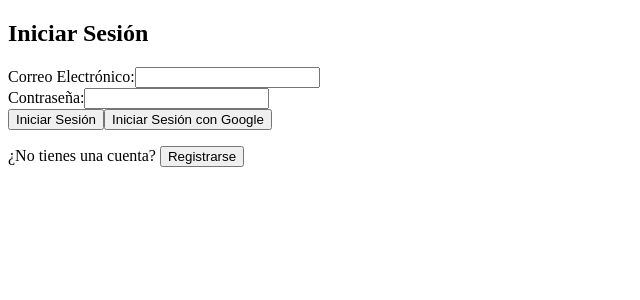
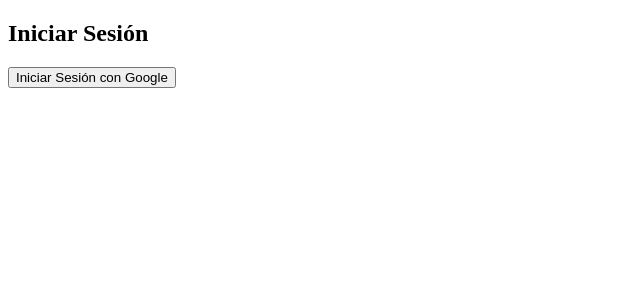
Before and after one commit to Drivello/home-scheduler, a Next.js app: page / in a window 1280 px wide. Shown: the top 300 px of the page, without its empty margins (0-640 px from the left). Built offline with nearby package versions, Linux system fonts and the light colour scheme; no server answers.

Commit message:
removed email / password login

```diff
--- a/src/components/users/authForm.tsx
+++ b/src/components/users/authForm.tsx
@@ -1,12 +1,6 @@
 import React, { useState } from "react";
-import {
-    signInWithEmailAndPassword,
-    createUserWithEmailAndPassword,
-    signInWithPopup,
-    GoogleAuthProvider,
-} from "firebase/auth";
+import { signInWithPopup, GoogleAuthProvider } from "firebase/auth";
 import { auth } from "../../lib/firebaseConfig";
-import { Task } from "@/core/entities/task";
 import { userService } from "@/infrastructure/services/services";
 
 interface AuthFormProps {
@@ -14,52 +8,7 @@
 }
 
 const AuthForm: React.FC<AuthFormProps> = ({ onAuthSuccess }) => {
-    const [email, setEmail] = useState<string>("");
-    const [password, setPassword] = useState<string>("");
-    const [isRegistering, setIsRegistering] = useState<boolean>(false);
     const [error, setError] = useState<string>("");
-
-    const handleSubmit = async (event: React.FormEvent) => {
-        event.preventDefault();
-        setError("");
-
-        try {
-            if (isRegistering) {
-                const userCredential = await createUserWithEmailAndPassword(
-                    auth,
-                    email,
-                    password
-                );
-
-                await userService.getOrCreateUser({
-                    id: "",
-                    name: userCredential.user.displayName ?? "",
-                    email: userCredential.user.email ?? "",
-                    homeId: "",
-                    personalTasks: [],
-                    professionalTasks: [],
-                });
-
-                localStorage.setItem("authToken", userCredential.user.uid);
-            } else {
-                const userCredential = await signInWithEmailAndPassword(
-                    auth,
-                    email,
-                    password
-                );
-
-                localStorage.setItem("authToken", userCredential.user.uid);
-            }
-
-            setEmail("");
-            setPassword("");
-
-            onAuthSuccess();
-        } catch (err) {
-            console.error("Error en la autenticación:", err);
-            setError("Error en la autenticación. Verifica tus credenciales.");
-        }
-    };
 
     const handleGoogleSignIn = async () => {
         const provider = new GoogleAuthProvider();
@@ -86,49 +35,11 @@
 
     return (
         <div>
-            <h2>{isRegistering ? "Registrar Usuario" : "Iniciar Sesión"}</h2>
-            <form onSubmit={handleSubmit}>
-                <div>
-                    <label htmlFor="email">Correo Electrónico:</label>
-                    <input
-                        type="email"
-                        id="email"
-                        value={email}
-                        onChange={(e) => setEmail(e.target.value)}
-                        required
-                    />
-                </div>
-                <div>
-                    <label htmlFor="password">Contraseña:</label>
-                    <input
-                        type="password"
-                        id="password"
-                        value={password}
-                        onChange={(e) => setPassword(e.target.value)}
-                        required
-                    />
-                </div>
-                <button type="submit">
-                    {isRegistering ? "Registrar" : "Iniciar Sesión"}
-                </button>
-                <button type="button" onClick={handleGoogleSignIn}>
-                    Iniciar Sesión con Google
-                </button>
-
-                {error && <p style={{ color: "red" }}>{error}</p>}
-
-                <p>
-                    {isRegistering
-                        ? "¿Ya tienes una cuenta?"
-                        : "¿No tienes una cuenta?"}{" "}
-                    <button
-                        type="button"
-                        onClick={() => setIsRegistering(!isRegistering)}
-                    >
-                        {isRegistering ? "Iniciar Sesión" : "Registrarse"}
-                    </button>
-                </p>
-            </form>
+            <h2>{"Iniciar Sesión"}</h2>
+            <button type="button" onClick={handleGoogleSignIn}>
+                Iniciar Sesión con Google
+            </button>
+            {error && <p style={{ color: "red" }}>{error}</p>}
         </div>
     );
 };
```
